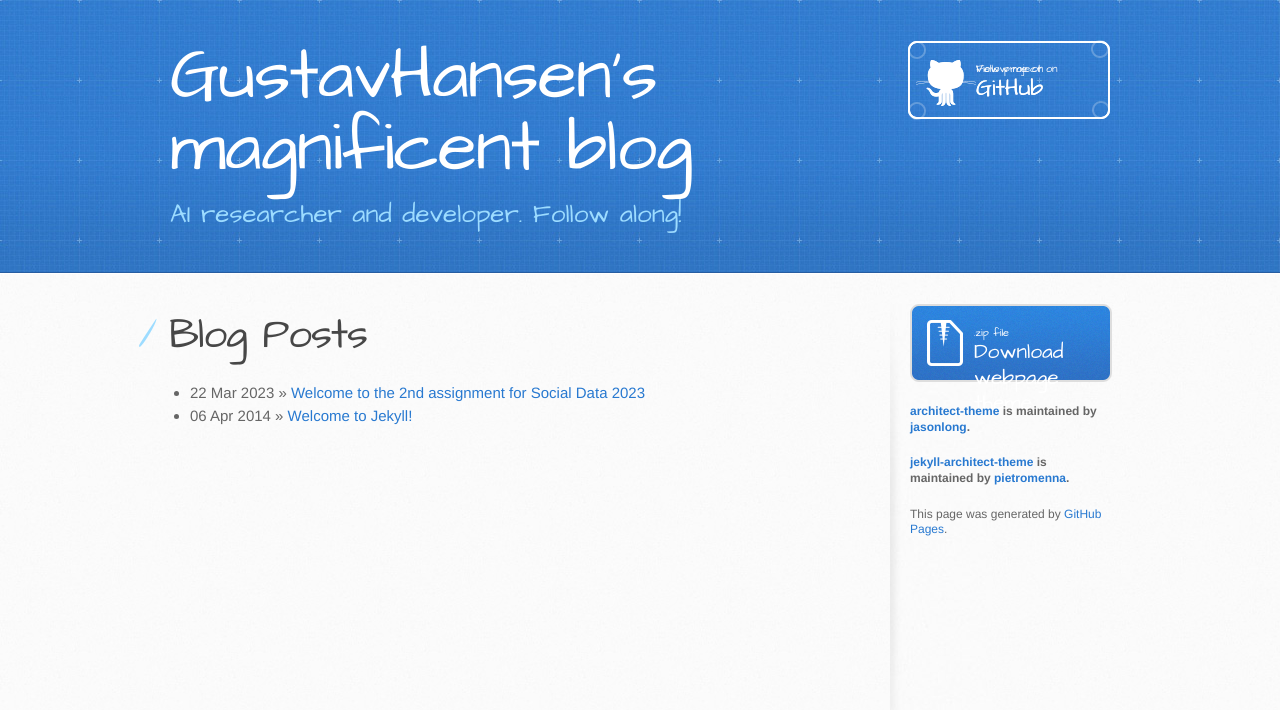
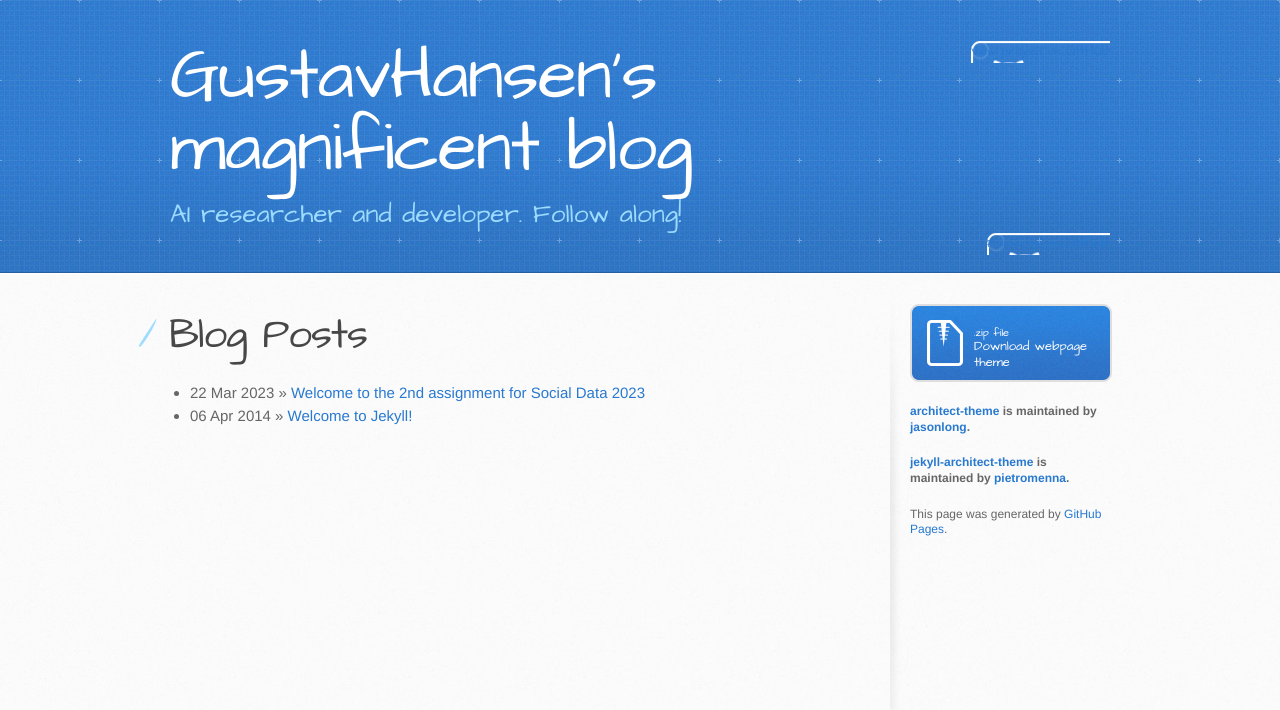
Before and after one commit to GustavHansen99/GustavHansen99.github.io, a Jekyll site: the page built from index.html, in a window 1280 px wide. Shown: the top 710 px of the page. Built offline with Jekyll 4.4.1, drawn with Linux system fonts in a browser that asks for light colours.

Commit message:
New header v2

```diff
--- a/_layouts/default.html
+++ b/_layouts/default.html
@@ -21,8 +21,8 @@
       <div class="inner">
           <h1> {{ site.name }} </h1>
         <h2> AI researcher and developer. Follow along!</h2>
-          <a href="{{ site.github.repository_url }}" class="button"><small>View project on</small> GitHub</a>
-          <a href="{{ site.github.owner_url }}" class="button"><small>Follow me on</small> GitHub</a>
+          <a href="{{ site.github.repository_url }}" class="button1"><small>View project on</small> GitHub</a>
+          <a href="{{ site.github.owner_url }}" class="button2"><small>Follow me on</small> GitHub</a>
       </div>
     </header>
 
@@ -37,7 +37,7 @@
         <aside id="sidebar">
           <a href="https://github.com/pietromenna/jekyll-architect-theme/archive/master.zip" class="button">
             <small>.zip file</small>
-            Download webpage theme
+            <medium>Download webpage theme</medium>
           </a>
 
           <p class="repo-owner"><a href="https://github.com/jasonlong/architect-theme">architect-theme</a> is maintained by <a href="https://github.com/jasonlong">jasonlong</a>.</p>
--- a/stylesheets/stylesheet.css
+++ b/stylesheets/stylesheet.css
@@ -530,9 +530,19 @@
   display: block;
   font-size: 11px;
 }
-header a.button {
+a.button medium {
+  display: block;
+  font-size: 13px;
+}
+header a.button1 {
   position: absolute;
   top: 0;
+  right: 0;
+  background: transparent url(../images/github-button.png) 0 0 no-repeat;
+}
+header a.button2 {
+  position: absolute;
+  top: 58;
   right: 0;
   background: transparent url(../images/github-button.png) 0 0 no-repeat;
 }
```
